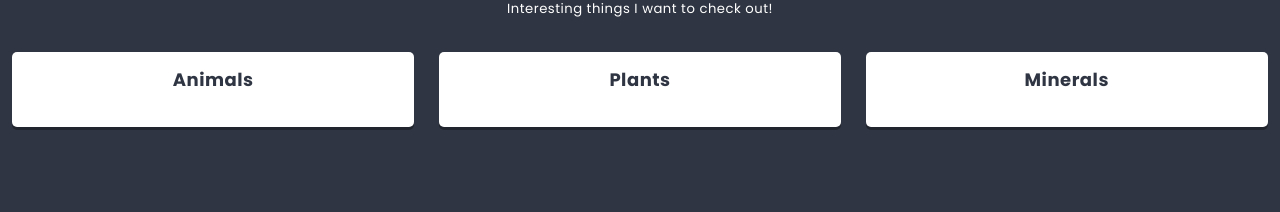
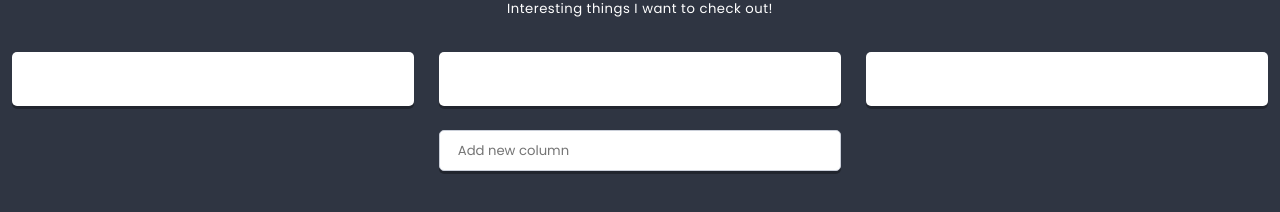
Before and after one commit to NatanDopieralski/react.js-start, a React app: page / in a window 1280 px wide. Shown: the part 380-592 px from the top of the page. Built offline with nearby package versions, Linux system fonts and the light colour scheme.

Commit message:
add creator and buttons

```diff
--- a/src/components/App/App.js
+++ b/src/components/App/App.js
@@ -1,16 +1,18 @@
 import React from 'react';
 import styles from './App.scss';
+import {pageContents, listData} from '../../data/dataStore';
 import List from '../List/List';
 
 class App extends React.Component {
   render() {
     return (
       <main className={styles.component}>
-        <h1 className={styles.title}>My first React app</h1>
-        <h2 className={styles.subtitle}>A simple to-do app, with lists, columns and cards</h2>
-        <List title={['Things to do ', <sup key='1'>soon!</sup>]} img={"http://uploads.kodilla.com/bootcamp/fer/11.react/space.png"} >
+        <h1 className={styles.title}>{pageContents.title}</h1>
+        <h2 className={styles.subtitle}>{pageContents.subtitle}</h2>
+        <List {...listData} />
+        {/* <List title={['Things to do ', <sup key='1'>soon!</sup>]} img={"http://uploads.kodilla.com/bootcamp/fer/11.react/space.png"} >
           <p>Interesting things I want to check out!</p>
-        </List>
+        </List> */}
       </main>
     )
   }
--- /dev/null
+++ b/src/components/Button/Button.js
@@ -0,0 +1,11 @@
+import React from 'react';
+import styles from './Button.scss';
+
+const Button = ({variant = '', ...otherProps}) => (
+  <button
+    {...otherProps}
+    className={styles.component + variant.split(' ').map(name => ' ' + (styles[name] || name)).join('')}
+  />
+);
+
+export default Button;
--- /dev/null
+++ b/src/components/Creator/Creator.js
@@ -0,0 +1,63 @@
+import React from 'react';
+import styles from './Creator.scss';
+import Button from '../Button/Button';
+import PropTypes from 'prop-types';
+
+class Creator extends React.Component {
+  static propTypes = {
+    text: PropTypes.string,
+  }
+
+  static defaultProps = {
+    text: 'Add new item',
+  }
+
+  state = {
+    value: '',
+    visibleButtons: false,
+  }
+
+  handleChange = event => {
+    // console.log(event);
+    this.setState({
+      value: event.target.value,
+      visibleButtons: event.target.value.length > 0
+    });
+  }
+
+  handleOK = () => {
+    if(this.state.value != ''){
+      this.props.action(this.state.value);
+      this.setState({
+        value: '',
+        visibleButtons: false
+      });
+    }
+  }
+
+  handleCancel = () => {
+    this.setState({
+      value: '',
+      visibleButtons: false
+    });
+  }
+
+  render() {
+    return (
+      <div className={styles.component}>
+        <input
+          type='text'
+          placeholder={this.props.text}
+          value={this.state.value}
+          onChange={this.handleChange}
+        />
+        <div className={styles.buttons + (this.state.visibleButtons ? ' ' + styles.buttonsShown : '')}>
+          <Button onClick={this.handleOK}>OK</Button>
+          <Button onClick={this.handleCancel} variant='danger'>cancel</Button>
+        </div>
+      </div>
+    );
+  }
+}
+
+export default Creator;
--- /dev/null
+++ b/src/components/Creator/Icon.js
@@ -0,0 +1,5 @@
+import React from 'react';
+
+const Icon = props => (<i className={`fas fa-${props.name}`}></i>);
+
+export default Icon;
--- a/src/components/Hero/Hero.js
+++ b/src/components/Hero/Hero.js
@@ -1,11 +1,12 @@
 import React from 'react';
 import styles from './Hero.scss';
 import PropTypes from 'prop-types';
+import ReactHtmlParser from 'react-html-parser';
 
 const Hero = props => (
   <header className={styles.component}>
-    <h2 className={styles.title}>{props.titleText}</h2>
-    <img className={styles.image} src={props.img} />
+    <h2 className={styles.title}>{ReactHtmlParser(props.titleText)}</h2>
+    <img className={styles.image} src={props.image} />
   </header>
 );
 
@@ -13,5 +14,5 @@ export default Hero;
 
 Hero.propTypes = {
   titleText: PropTypes.node.isRequired,
-  img: PropTypes.string.isRequired,
+  image: PropTypes.string.isRequired,
 };
--- a/src/components/List/List.js
+++ b/src/components/List/List.js
@@ -3,29 +3,56 @@ import styles from './List.scss';
 import Hero from '../Hero/Hero';
 import PropTypes from 'prop-types';
 import Column from '../Column/Column';
+import {settings} from '../../data/dataStore';
+import ReactHtmlParser from 'react-html-parser';
+import Creator from '../Creator/Creator';
 
 class List extends React.Component {
+  state = {
+    columns: this.props.columns || [],
+  }
+
   static propTypes = {
     title: PropTypes.node.isRequired,
-    children: PropTypes.node,
-    img: PropTypes.string,
+    description: PropTypes.node,
+    columns: PropTypes.array,
+    image: PropTypes.string,
   }
 
   static defaultProps = {
-    children: <p>I can do all the things!!!</p>,
+    description: ReactHtmlParser(settings.defaultListDescription),
+  }
+
+  addColumn(title){
+    this.setState(state => (
+      {
+        columns: [
+          ...state.columns,
+          {
+            key: state.columns.length ? state.columns[state.columns.length-1].key+1 : 0,
+            title,
+            icon: 'list-alt',
+            cards: []
+          }
+        ]
+      }
+    ));
   }
 
   render() {
     return (
       <section className={styles.component}>
-        <Hero titleText={this.props.title} img={this.props.img} />
+        <Hero titleText={this.props.title} image={this.props.image} />
         <div className={styles.description}>
-          {this.props.children}
+          {this.props.description}
         </div>
         <div className={styles.columns}>
-          <Column column={'Animals'} />
-          <Column column={'Plants'}/>
-          <Column column={'Minerals'}/>
+          {this.state.columns.map(({key, ...columnProps}) => (
+            <Column key={key} {...columnProps} />
+          ))}
+        </div>
+        <div className={styles.creator}>
+          <Creator text={settings.columnCreatorText} action={title => this.addColumn(title)}/>
         </div>
       </section>
     )
```
Also changed, not shown: 1 other file (tests, documents, lock files or other folders).
